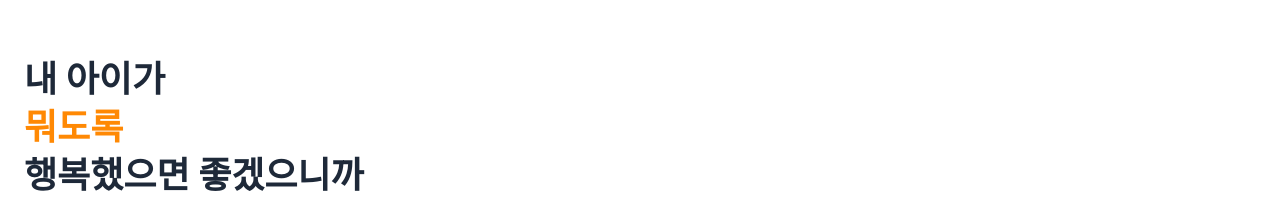
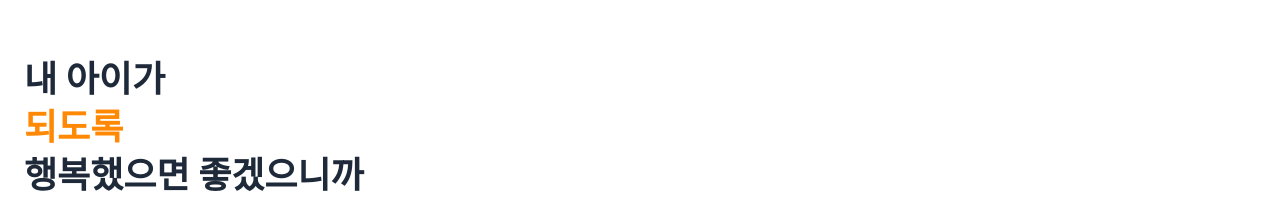
Before and after one commit to dandicare/doedorok, a Next.js app in the folder apps/web/: page / in a window 1280 px wide. Shown: the part 173-370 px from the top of the page. Built offline with nearby package versions, Linux system fonts and the light colour scheme; a web font is replaced by a local one.

Commit message:
fix: 되도록 오타 수정

```diff
--- a/apps/web/app/page.tsx
+++ b/apps/web/app/page.tsx
@@ -14,7 +14,7 @@
     <main className="min-h-screen bg-white flex flex-col justify-between p-6">
       <div className="flex-1 flex flex-col justify-center items-start">
         <div className="text-4xl font-bold text-gray-800 mb-2">내 아이가</div>
-        <div className="text-4xl font-bold text-orange-400 mb-2">뭐도록</div>
+        <div className="text-4xl font-bold text-orange-400 mb-2">되도록</div>
         <div className="text-4xl font-bold text-gray-800">
           행복했으면 좋겠으니까
         </div>
```
